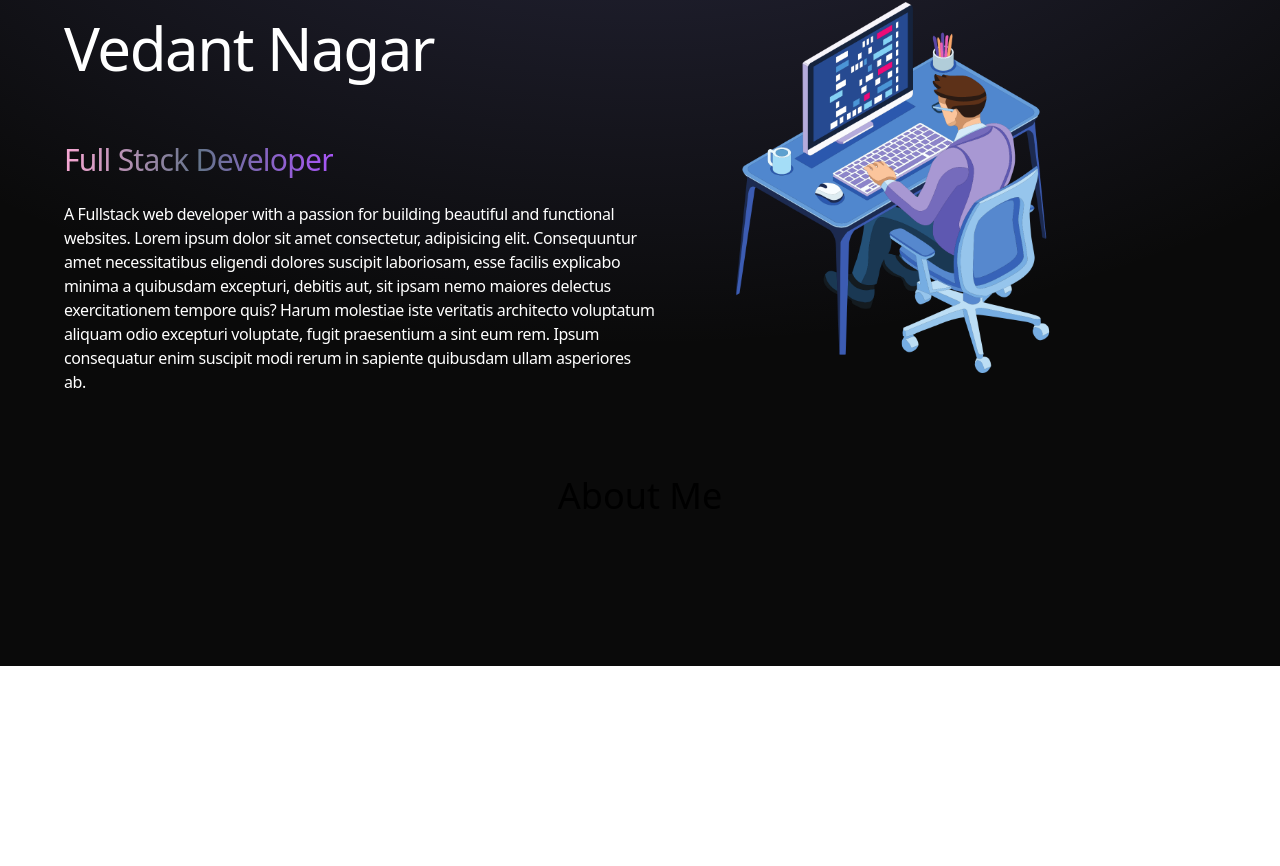
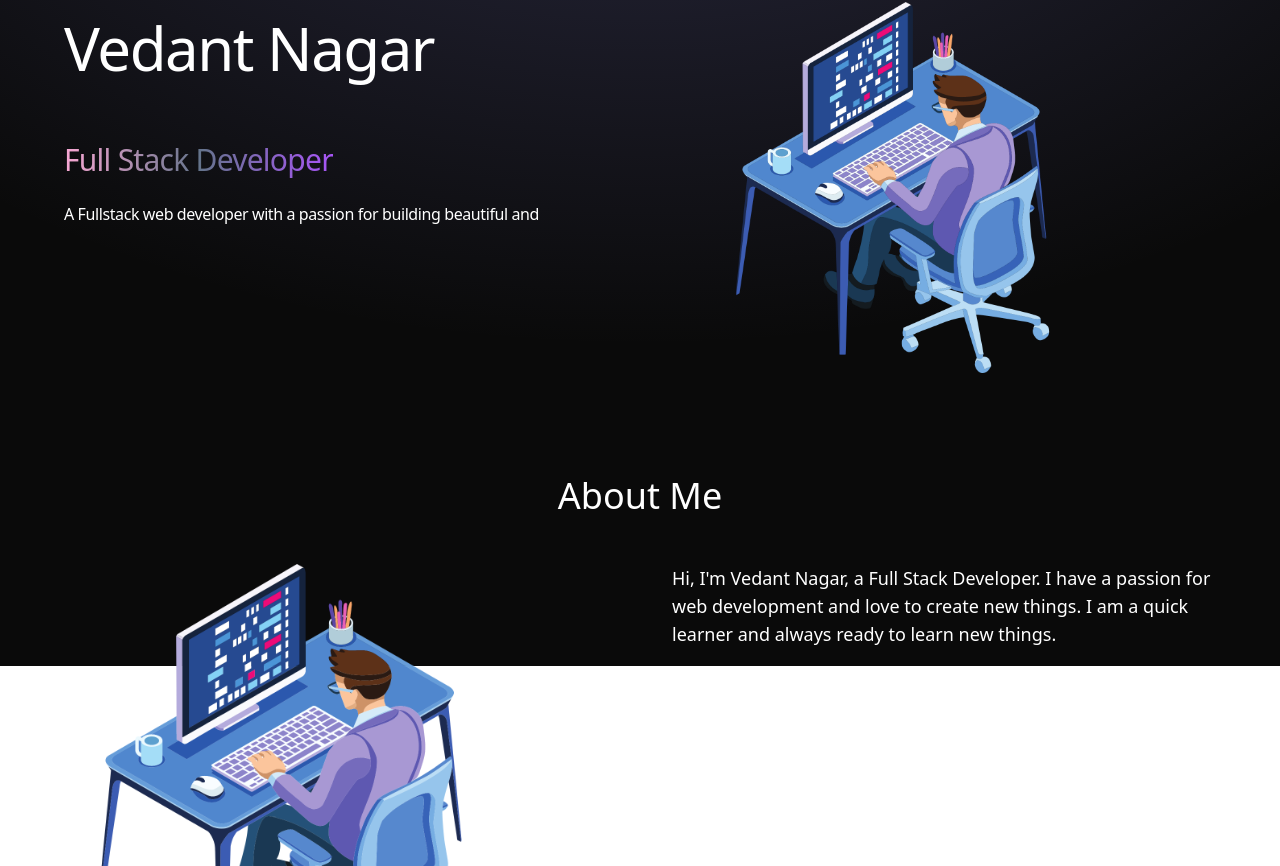
Before and after one commit to VedantNagar/Portfolio, a React (Vite) app: page / in a window 1280 px wide. Shown: the part 134-1000 px from the top of the page. Before the commit the page ends 800 px from the top, so only its background shows below. Built offline with nearby package versions, Linux system fonts and the light colour scheme.

Commit message:
chore: Update About component styling and add profile picture

```diff
--- a/src/App.jsx
+++ b/src/App.jsx
@@ -1,6 +1,7 @@
 import About from "./components/About";
 import Hero from "./components/Hero";
 import Navbar from "./components/Navbar";
+import TechStack from "./components/TechStack";
 
 function App() {
   return (
--- a/src/components/About.jsx
+++ b/src/components/About.jsx
@@ -1,10 +1,30 @@
 import React from "react";
-
+import pic from "../assets/hero-img.png";
 const About = () => {
   return (
     <>
-      <div className="border-neutral-900">
-        <h2 className="my-auto text-center text-4xl">About Me</h2>
+      <div className="border-neutral-900 pb-4">
+        <h2 className="my-auto text-center text-4xl pb-4 text-white">
+          About Me
+        </h2>
+        <div className="flex flex-wrap">
+          <div className="w-full lg:w-1/2 lg:p-8 flex items-center">
+            <div className="flex justify-center w-full lg:w-4/5">
+              <img
+                src={pic}
+                alt="Vedant Nagar"
+                className=" lg:h-full object-cover"
+              />
+            </div>
+          </div>
+          <div className="w-full lg:w-1/2 p-8">
+            <p className="text-white text-lg">
+              Hi, I'm Vedant Nagar, a Full Stack Developer. I have a passion for
+              web development and love to create new things. I am a quick
+              learner and always ready to learn new things.
+            </p>
+          </div>
+        </div>
       </div>
     </>
   );
--- a/src/components/Hero.jsx
+++ b/src/components/Hero.jsx
@@ -11,16 +11,8 @@ const Hero = () => {
           <span className="bg-gradient-to-r from-pink-300 via-slate-500 to-purple-500 text-3xl tracking-tight text-transparent bg-clip-text ">
             Full Stack Developer
           </span>
-          <p className="my-2 py-4 font-light tracking-tight text-white">
+          <p className="my-2 py-4 font-light tracking-tight lg:pl-0 text-white">
             A Fullstack web developer with a passion for building beautiful and
-            functional websites. Lorem ipsum dolor sit amet consectetur,
-            adipisicing elit. Consequuntur amet necessitatibus eligendi dolores
-            suscipit laboriosam, esse facilis explicabo minima a quibusdam
-            excepturi, debitis aut, sit ipsam nemo maiores delectus
-            exercitationem tempore quis? Harum molestiae iste veritatis
-            architecto voluptatum aliquam odio excepturi voluptate, fugit
-            praesentium a sint eum rem. Ipsum consequatur enim suscipit modi
-            rerum in sapiente quibusdam ullam asperiores ab.
           </p>
         </div>
         <div className="flex justify-center w-full lg:w-2/5">
```
